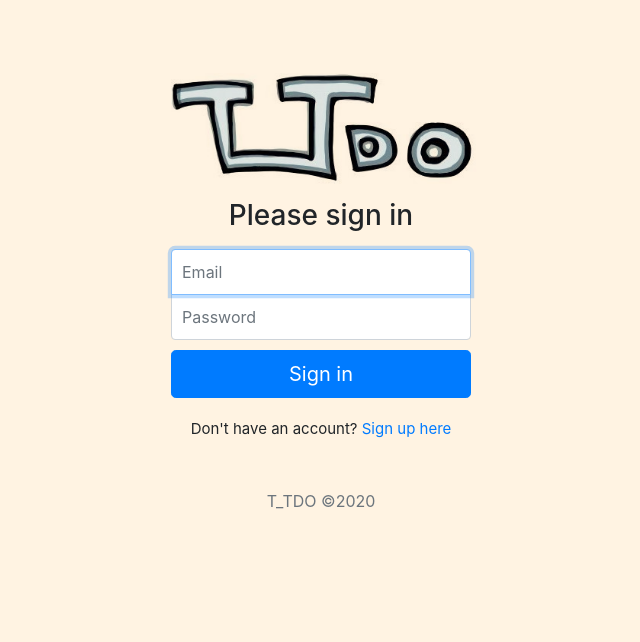
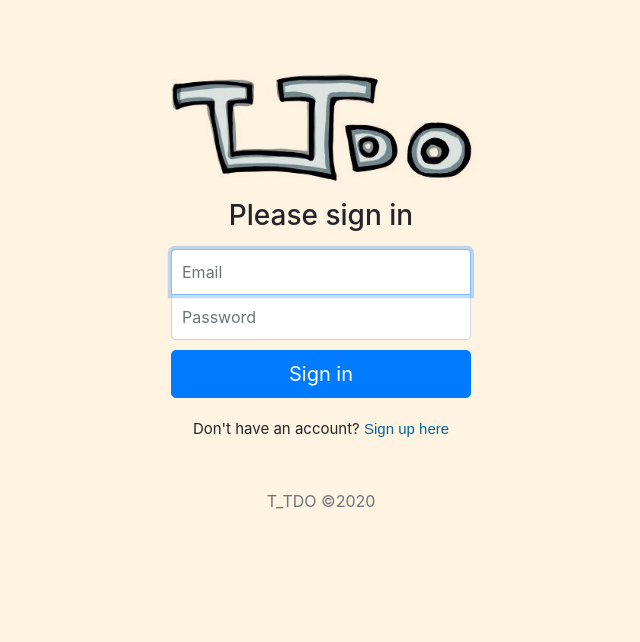
Before and after one commit to kexu02/T_TDo, a Node server app: page / in a window 1280 px wide. Shown: the part 136-778 px from the top of the page, without its empty margins (319-959 px from the left). Run offline with Node 20, Linux system fonts and the light colour scheme; some libraries are stand-ins or nearby versions.

Commit message:
fixed sign up link

```diff
--- a/Public/css/styles.css
+++ b/Public/css/styles.css
@@ -51,6 +51,19 @@ body {
     padding-bottom: 10px;
 }
 
+.signUpButton {
+  background:none !important;
+  border:none;
+  padding:0 !important;
+  font-family:arial, sans-serif;
+  color:#069;
+  cursor:pointer;
+  }
+
+.signUpButton:hover {
+  text-decoration: underline;
+}
+
 .text {
     padding-top: 20px;
     font-size: 15px;
--- a/app.js
+++ b/app.js
@@ -23,6 +23,7 @@ const userSchema = {
 const User = new mongoose.model("User", userSchema);
 
 // sign in page
+
 app.get("/", function(req, res) {
   res.sendFile(__dirname + "/signIn.html");
 })
@@ -42,9 +43,15 @@ app.post("/", function(req, res) {
   });
 })
 
-// app.get("/signUp", function(req, res) {
-//   res.sendFile(__dirname + "/signUp.html");
-// })
+ //sign up page
+
+app.post("/toSignUp", function(req, res) {
+  res.sendFile(__dirname + "/signUp.html");
+})
+
+app.get("/signUp", function(req, res) {
+  res.sendFile(__dirname + "/signUp.html");
+})
 
 app.post("/signUp", function(req, res) {
   const newUser = new User({
--- a/signIn.html
+++ b/signIn.html
@@ -47,10 +47,12 @@
       <input type="password" name="password" id="inputPassword" class="form-control" placeholder="Password" required>
       <button class="w-100 btn btn-lg btn-primary" type="submit">Sign in</button>
     </form>
+    <form action="/toSignUp" method="post">
       <p class="text">
         Don't have an account?
-        <a href="signUp.html">Sign up here</a>
+        <button class="signUpButton" type="submit">Sign up here</button>
       </p>
+    </form>
     <p class="mt-5 mb-3 text-muted">T_TDO &copy;2020</p>
   </main>
 
```
